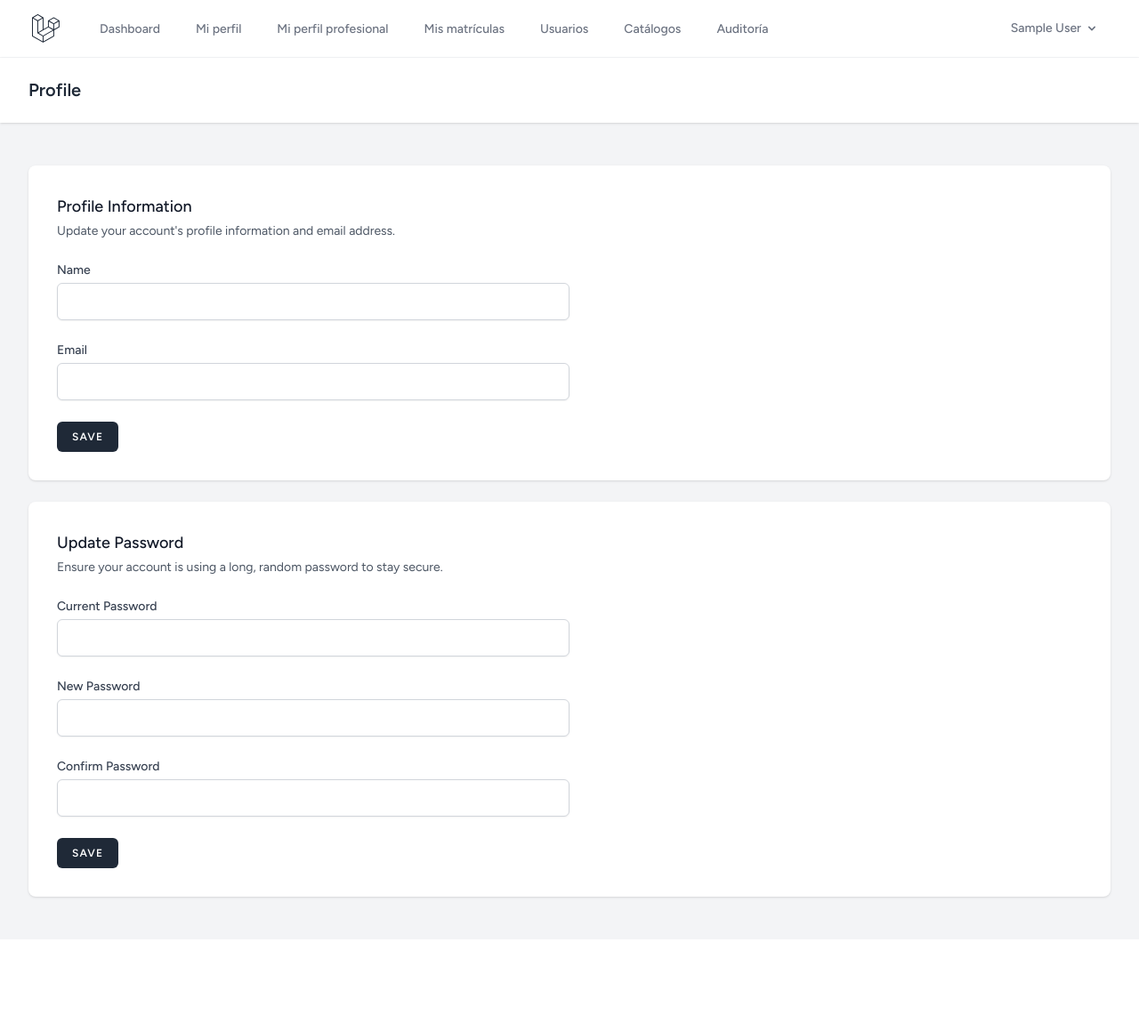
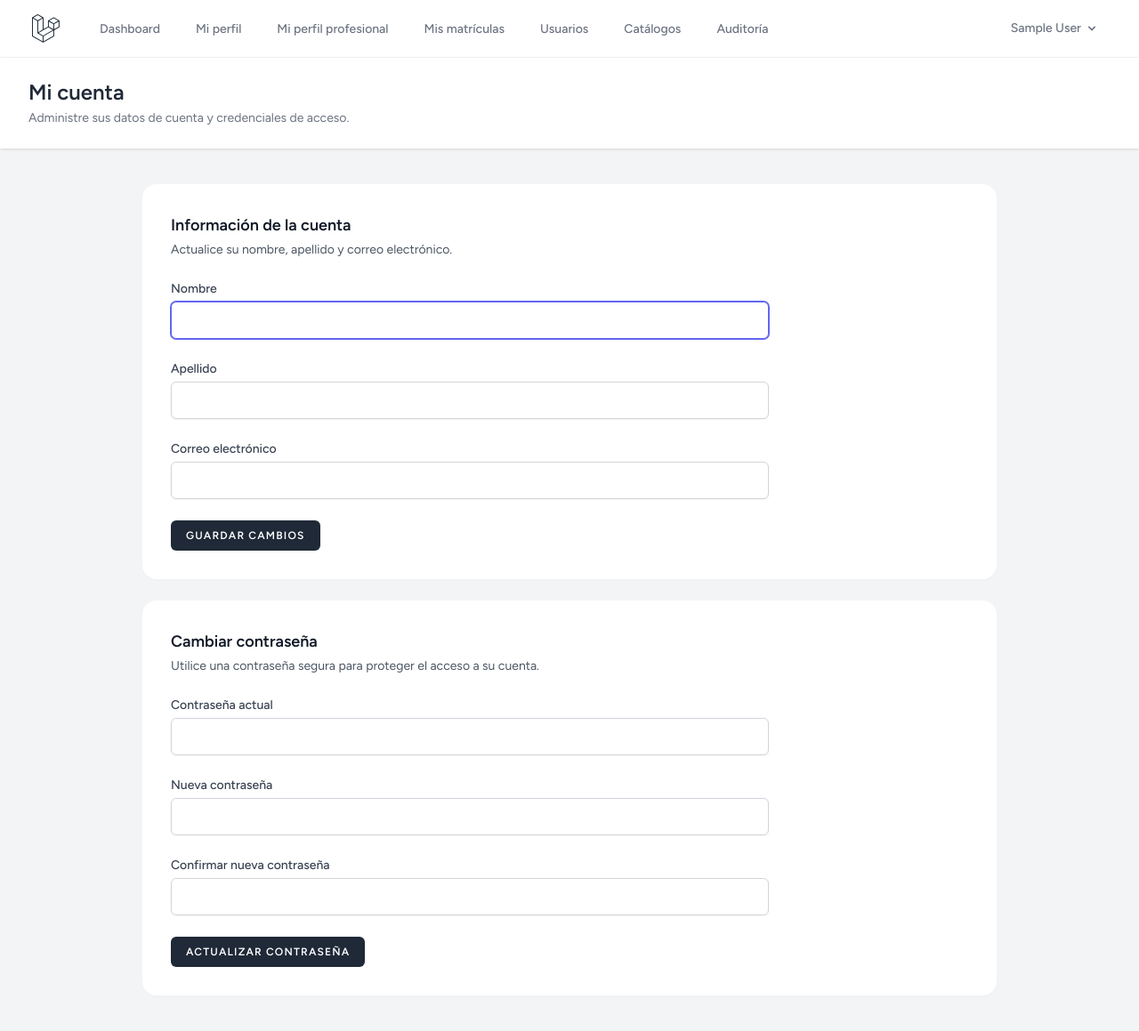
Before and after one commit to andres9735/KinesioSoft, a Laravel app: template resources/views/profile/edit.blade.php in a window 1280 px wide. Shown: the whole page at 89% size. Before the commit the page ends 1012 px from the top, so only its background shows below. Run offline with Laravel 12, Linux system fonts and the light colour scheme; the template is opened without the code that fills it, so the values that code supplies are empty; the visitor is signed in with stand-in values (Sample User, id 1); style sheets or scripts are compiled from the project's sources; parts of the project's set-up code (start-up, migrations or seed data) failed here and were passed over; some libraries are stand-ins or nearby versions.

Commit message:
feat: mejorar gestion de mi cuenta

```diff
--- a/resources/views/profile/edit.blade.php
+++ b/resources/views/profile/edit.blade.php
@@ -1,23 +1,37 @@
 <x-app-layout>
     <x-slot name="header">
-        <h2 class="font-semibold text-xl text-gray-800 leading-tight">
-            {{ __('Profile') }}
-        </h2>
+        <div class="space-y-1">
+            <h2 class="text-2xl font-semibold leading-tight text-gray-800">
+                Mi cuenta
+            </h2>
+
+            <p class="text-sm text-gray-500">
+                Administre sus datos de cuenta y credenciales de acceso.
+            </p>
+        </div>
     </x-slot>
 
-    <div class="py-12">
-        <div class="max-w-7xl mx-auto sm:px-6 lg:px-8 space-y-6">
-            <div class="p-4 sm:p-8 bg-white shadow sm:rounded-lg">
-                <div class="max-w-xl">
-                    @include('profile.partials.update-profile-information-form')
+    <div class="py-10">
+        <div class="mx-auto max-w-5xl space-y-6 sm:px-6 lg:px-8">
+            <section class="overflow-hidden rounded-2xl bg-white shadow-sm ring-1 ring-gray-100">
+                <div class="p-6 sm:p-8">
+                    <div class="max-w-2xl">
+                        @include(
+                            'profile.partials.update-profile-information-form'
+                        )
+                    </div>
                 </div>
-            </div>
+            </section>
 
-            <div class="p-4 sm:p-8 bg-white shadow sm:rounded-lg">
-                <div class="max-w-xl">
-                    @include('profile.partials.update-password-form')
+            <section class="overflow-hidden rounded-2xl bg-white shadow-sm ring-1 ring-gray-100">
+                <div class="p-6 sm:p-8">
+                    <div class="max-w-2xl">
+                        @include(
+                            'profile.partials.update-password-form'
+                        )
+                    </div>
                 </div>
-            </div>
+            </section>
         </div>
     </div>
 </x-app-layout>
--- a/resources/views/profile/partials/update-password-form.blade.php
+++ b/resources/views/profile/partials/update-password-form.blade.php
@@ -1,38 +1,92 @@
 <section>
     <header>
-        <h2 class="text-lg font-medium text-gray-900">
-            {{ __('Update Password') }}
-        </h2>
+        <h3 class="text-lg font-semibold text-gray-900">
+            Cambiar contraseña
+        </h3>
 
         <p class="mt-1 text-sm text-gray-600">
-            {{ __('Ensure your account is using a long, random password to stay secure.') }}
+            Utilice una contraseña segura para proteger el acceso a su cuenta.
         </p>
     </header>
 
-    <form method="post" action="{{ route('password.update') }}" class="mt-6 space-y-6">
+    <form
+        method="POST"
+        action="{{ route('password.update') }}"
+        class="mt-6 space-y-6"
+    >
         @csrf
-        @method('put')
+        @method('PUT')
 
         <div>
-            <x-input-label for="update_password_current_password" :value="__('Current Password')" />
-            <x-text-input id="update_password_current_password" name="current_password" type="password" class="mt-1 block w-full" autocomplete="current-password" />
-            <x-input-error :messages="$errors->updatePassword->get('current_password')" class="mt-2" />
+            <x-input-label
+                for="update_password_current_password"
+                value="Contraseña actual"
+            />
+
+            <x-text-input
+                id="update_password_current_password"
+                name="current_password"
+                type="password"
+                class="mt-1 block w-full"
+                autocomplete="current-password"
+            />
+
+            <x-input-error
+                :messages="$errors->updatePassword->get(
+                    'current_password'
+                )"
+                class="mt-2"
+            />
         </div>
 
         <div>
-            <x-input-label for="update_password_password" :value="__('New Password')" />
-            <x-text-input id="update_password_password" name="password" type="password" class="mt-1 block w-full" autocomplete="new-password" />
-            <x-input-error :messages="$errors->updatePassword->get('password')" class="mt-2" />
+            <x-input-label
+                for="update_password_password"
+                value="Nueva contraseña"
+            />
+
+            <x-text-input
+                id="update_password_password"
+                name="password"
+                type="password"
+                class="mt-1 block w-full"
+                autocomplete="new-password"
+            />
+
+            <x-input-error
+                :messages="$errors->updatePassword->get(
+                    'password'
+                )"
+                class="mt-2"
+            />
         </div>
 
         <div>
-            <x-input-label for="update_password_password_confirmation" :value="__('Confirm Password')" />
-            <x-text-input id="update_password_password_confirmation" name="password_confirmation" type="password" class="mt-1 block w-full" autocomplete="new-password" />
-            <x-input-error :messages="$errors->updatePassword->get('password_confirmation')" class="mt-2" />
+            <x-input-label
+                for="update_password_password_confirmation"
+                value="Confirmar nueva contraseña"
+            />
+
+            <x-text-input
+                id="update_password_password_confirmation"
+                name="password_confirmation"
+                type="password"
+                class="mt-1 block w-full"
+                autocomplete="new-password"
+            />
+
+            <x-input-error
+                :messages="$errors->updatePassword->get(
+                    'password_confirmation'
+                )"
+                class="mt-2"
+            />
         </div>
 
         <div class="flex items-center gap-4">
-            <x-primary-button>{{ __('Save') }}</x-primary-button>
+            <x-primary-button>
+                Actualizar contraseña
+            </x-primary-button>
 
             @if (session('status') === 'password-updated')
                 <p
@@ -40,8 +94,10 @@
                     x-show="show"
                     x-transition
                     x-init="setTimeout(() => show = false, 2000)"
-                    class="text-sm text-gray-600"
-                >{{ __('Saved.') }}</p>
+                    class="text-sm font-medium text-green-700"
+                >
+                    Contraseña actualizada.
+                </p>
             @endif
         </div>
     </form>
--- a/resources/views/profile/partials/update-profile-information-form.blade.php
+++ b/resources/views/profile/partials/update-profile-information-form.blade.php
@@ -1,46 +1,118 @@
 <section>
     <header>
-        <h2 class="text-lg font-medium text-gray-900">
-            {{ __('Profile Information') }}
-        </h2>
+        <h3 class="text-lg font-semibold text-gray-900">
+            Información de la cuenta
+        </h3>
 
         <p class="mt-1 text-sm text-gray-600">
-            {{ __("Update your account's profile information and email address.") }}
+            Actualice su nombre, apellido y correo electrónico.
         </p>
     </header>
 
-    <form id="send-verification" method="post" action="{{ route('verification.send') }}">
+    <form
+        id="send-verification"
+        method="POST"
+        action="{{ route('verification.send') }}"
+    >
         @csrf
     </form>
 
-    <form method="post" action="{{ route('profile.update') }}" class="mt-6 space-y-6">
+    <form
+        method="POST"
+        action="{{ route('profile.update') }}"
+        class="mt-6 space-y-6"
+    >
         @csrf
-        @method('patch')
+        @method('PATCH')
 
         <div>
-            <x-input-label for="name" :value="__('Name')" />
-            <x-text-input id="name" name="name" type="text" class="mt-1 block w-full" :value="old('name', $user->name)" required autofocus autocomplete="name" />
-            <x-input-error class="mt-2" :messages="$errors->get('name')" />
+            <x-input-label
+                for="name"
+                value="Nombre"
+            />
+
+            <x-text-input
+                id="name"
+                name="name"
+                type="text"
+                class="mt-1 block w-full"
+                :value="old('name', $user->name)"
+                required
+                autofocus
+                autocomplete="given-name"
+            />
+
+            <x-input-error
+                class="mt-2"
+                :messages="$errors->get('name')"
+            />
         </div>
 
         <div>
-            <x-input-label for="email" :value="__('Email')" />
-            <x-text-input id="email" name="email" type="email" class="mt-1 block w-full" :value="old('email', $user->email)" required autocomplete="username" />
-            <x-input-error class="mt-2" :messages="$errors->get('email')" />
+            <x-input-label
+                for="apellido"
+                value="Apellido"
+            />
 
-            @if ($user instanceof \Illuminate\Contracts\Auth\MustVerifyEmail && ! $user->hasVerifiedEmail())
-                <div>
-                    <p class="text-sm mt-2 text-gray-800">
-                        {{ __('Your email address is unverified.') }}
+            <x-text-input
+                id="apellido"
+                name="apellido"
+                type="text"
+                class="mt-1 block w-full"
+                :value="old('apellido', $user->apellido)"
+                required
+                autocomplete="family-name"
+            />
 
-                        <button form="send-verification" class="underline text-sm text-gray-600 hover:text-gray-900 rounded-md focus:outline-none focus:ring-2 focus:ring-offset-2 focus:ring-indigo-500">
-                            {{ __('Click here to re-send the verification email.') }}
+            <x-input-error
+                class="mt-2"
+                :messages="$errors->get('apellido')"
+            />
+        </div>
+
+        <div>
+            <x-input-label
+                for="email"
+                value="Correo electrónico"
+            />
+
+            <x-text-input
+                id="email"
+                name="email"
+                type="email"
+                class="mt-1 block w-full"
+                :value="old('email', $user->email)"
+                required
+                autocomplete="email"
+            />
+
+            <x-input-error
+                class="mt-2"
+                :messages="$errors->get('email')"
+            />
+
+            @if (
+                $user instanceof \Illuminate\Contracts\Auth\MustVerifyEmail
+                && ! $user->hasVerifiedEmail()
+            )
+                <div class="mt-3 rounded-xl border border-amber-200 bg-amber-50 px-4 py-3">
+                    <p class="text-sm text-amber-900">
+                        Su dirección de correo electrónico todavía no fue verificada.
+
+                        <button
+                            form="send-verification"
+                            class="font-semibold underline decoration-amber-400 underline-offset-4 transition hover:text-amber-700 focus:outline-none focus:ring-2 focus:ring-amber-500 focus:ring-offset-2"
+                        >
+                            Reenviar correo de verificación
                         </button>
                     </p>
 
-                    @if (session('status') === 'verification-link-sent')
-                        <p class="mt-2 font-medium text-sm text-green-600">
-                            {{ __('A new verification link has been sent to your email address.') }}
+                    @if (
+                        session('status')
+                        === 'verification-link-sent'
+                    )
+                        <p class="mt-2 text-sm font-medium text-green-700">
+                            Se envió un nuevo enlace de verificación a su correo electrónico.
                         </p>
                     @endif
                 </div>
@@ -48,7 +120,9 @@
         </div>
 
         <div class="flex items-center gap-4">
-            <x-primary-button>{{ __('Save') }}</x-primary-button>
+            <x-primary-button>
+                Guardar cambios
+            </x-primary-button>
 
             @if (session('status') === 'profile-updated')
                 <p
@@ -56,8 +130,10 @@
                     x-show="show"
                     x-transition
                     x-init="setTimeout(() => show = false, 2000)"
-                    class="text-sm text-gray-600"
-                >{{ __('Saved.') }}</p>
+                    class="text-sm font-medium text-green-700"
+                >
+                    Cambios guardados.
+                </p>
             @endif
         </div>
     </form>
```
Also changed, not shown: app/Actions/Usuarios/ActualizarCuentaPropiaAction.php (+13 -1 lines), app/Http/Requests/ProfileUpdateRequest.php (+14 -2 lines), tests/Feature/Actions/Usuarios/ActualizarCuentaPropiaActionTest.php (+38 -5 lines), tests/Feature/ProfileTest.php (+86 -14 lines).
